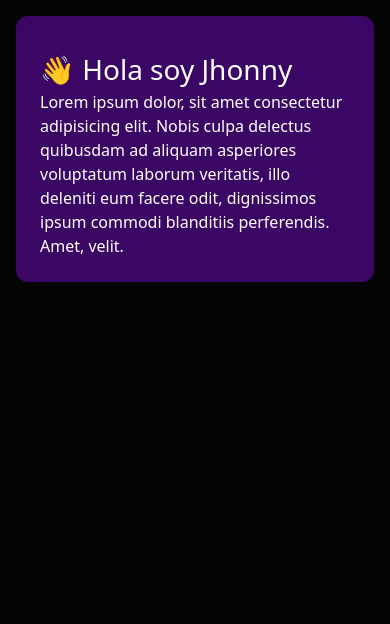
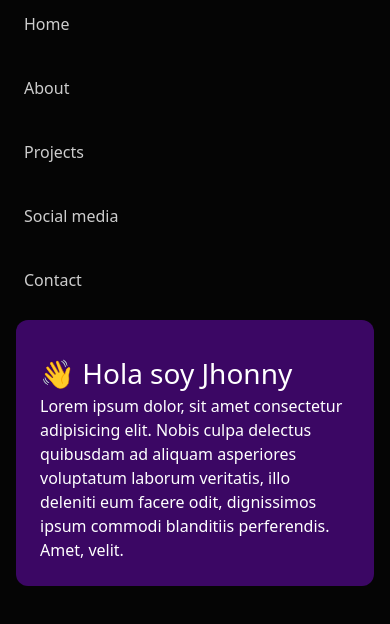
Before and after one commit to Jhonny91360/Porfolio, an Astro site: page / in a window 390 px wide. Built offline with nearby package versions, Linux system fonts and the light colour scheme; Astro itself is replaced by a stand-in of ours.

Commit message:
[Add] header component responsive

```diff
--- a/src/components/Header.astro
+++ b/src/components/Header.astro
@@ -1,10 +1,12 @@
-<header class="flex items-center max-h-32 justify-between py-3 w-[1120px]">
-  <img class="rounded-full w-20 h-20" src="/public/perfil.png" alt="" />
-  <nav class="flex gap-10 opacity-80 text-white">
-    <a href="/">Home</a>
-    <a href="/">About</a>
-    <a href="/">Projects</a>
-    <a href="/">Social media</a>
-    <a href="/">Contact</a>
+<header
+  class='flex items-center justify-between px-6 py-3 w-[20%] min-w-[150px] md:w-full max-w-[1120px]'
+>
+  <img class='rounded-full hidden md:block w-20 h-20' src='/public/perfil.png' alt='' />
+  <nav class='flex flex-col md:flex-row gap-10 opacity-80 text-white'>
+    <a href='/'>Home</a>
+    <a href='/'>About</a>
+    <a href='/'>Projects</a>
+    <a href='/'>Social media</a>
+    <a href='/'>Contact</a>
   </nav>
 </header>
--- a/src/layouts/Layout.astro
+++ b/src/layouts/Layout.astro
@@ -21,7 +21,7 @@ const { title } = Astro.props
   </head>
   <body>
     <section class='flex-col mx-auto max-w-[1120px]'>
-      <!-- <Header /> -->
+      <Header />
       <slot />
     </section>
   </body>
```
